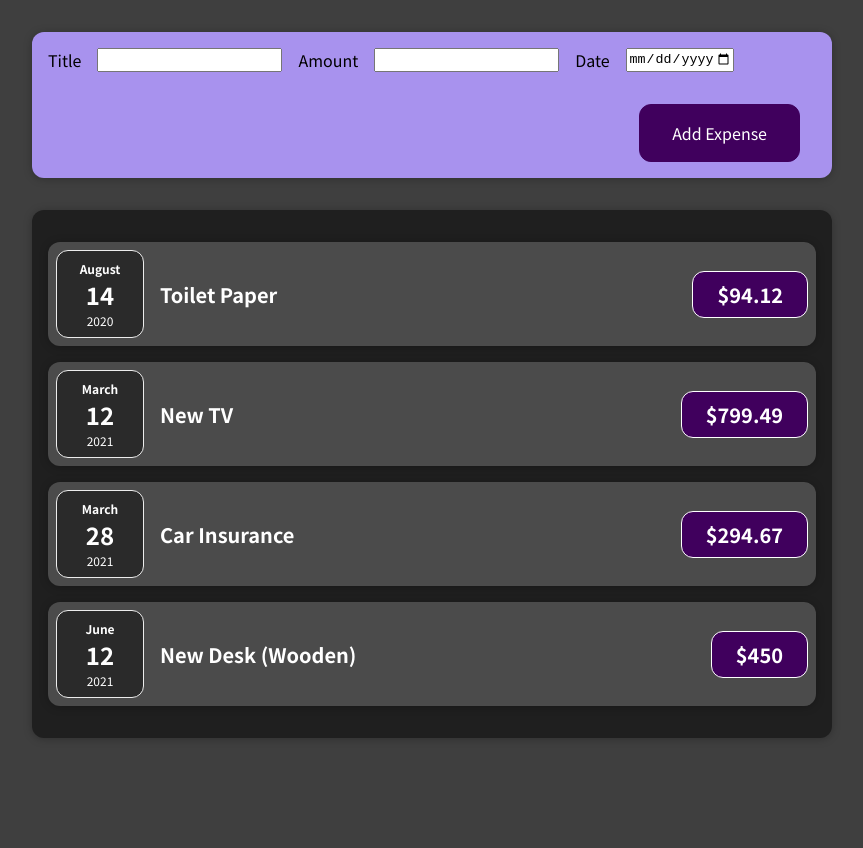
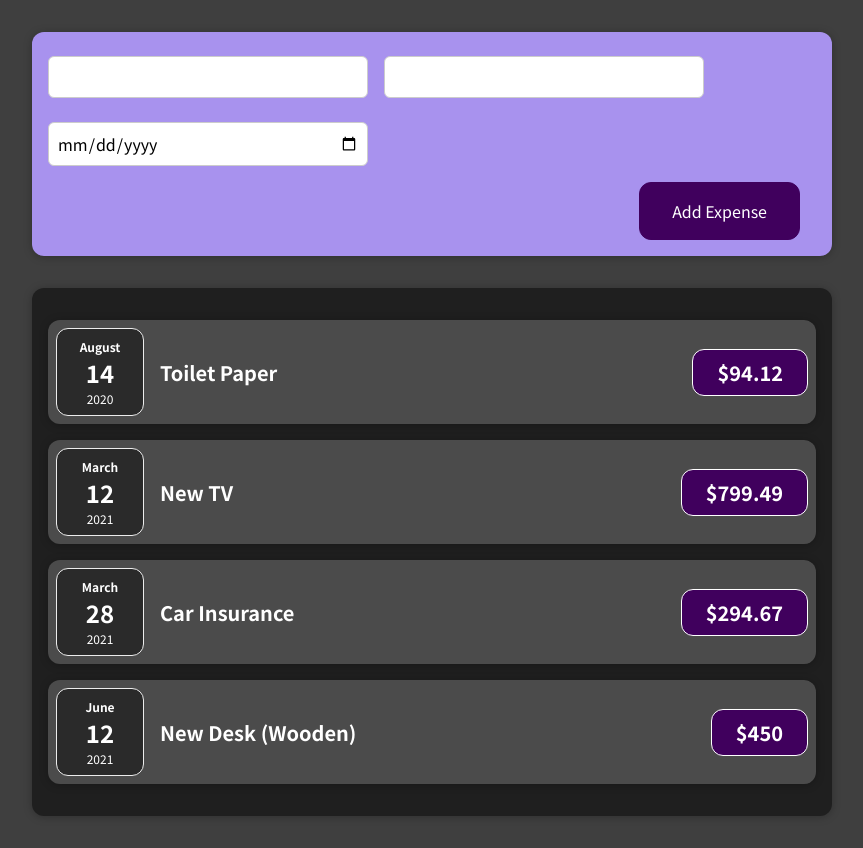
Before and after one commit to Rohann7/Expensify, a React (Create React App) app: page / in a window 1280 px wide. Shown: the whole page, without its empty margins (208-1071 px from the left). Before the commit the page ends 800 px from the top, so only its background shows below. Built offline with nearby package versions, Linux system fonts and the light colour scheme.

Commit message:
Add states to ExpenseForm component

```diff
--- a/src/components/NewExpense/ExpenseForm.js
+++ b/src/components/NewExpense/ExpenseForm.js
@@ -1,20 +1,41 @@
-import './ExpenseForm.css'
+import { useState } from "react";
+import "./ExpenseForm.css";
 
 const ExpenseForm = () => {
+  const [newTitle, setNewTitle] = useState("");
+  const [newAmount, setNewAmount] = useState("");
+  const [newDate, setNewDate] = useState("");
+
+  const titleChangeHandler = (event) => setNewTitle(event.target.value);
+
+  const amountChangeHandler = (event) => setNewAmount(event.target.value);
+
+  const dateChangeHandler = (event) => setNewDate(event.target.value);
+
   return (
     <form>
       <div className="new-expense__controls">
-        <div className="new-expense__controls">
-          <label>Title</label>
-          <input type="text"/>
+        <div className="new-expense__control">
+          <label>{newTitle}</label>
+          <input type="text" onChange={titleChangeHandler} />
         </div>
-        <div className="new-expense__controls">
-          <label>Amount</label>
-          <input type="number" min="0.01" step="0.01"/>
-       </div>
-        <div className="new-expense__controls">
-          <label>Date</label>
-          <input type="Date" min="2020-01-01" max="2023-12-31"/>
+        <div className="new-expense__control">
+          <label>{newAmount}</label>
+          <input
+            type="number"
+            min="0.01"
+            step="0.01"
+            onChange={amountChangeHandler}
+          />
+        </div>
+        <div className="new-expense__control">
+          <label>{newDate}</label>
+          <input
+            type="Date"
+            min="2020-01-01"
+            max="2023-12-31"
+            onChange={dateChangeHandler}
+          />
         </div>
       </div>
       <div className="new-expense__actions">
@@ -22,6 +43,6 @@ const ExpenseForm = () => {
       </div>
     </form>
   );
-}
+};
 
 export default ExpenseForm;
```
